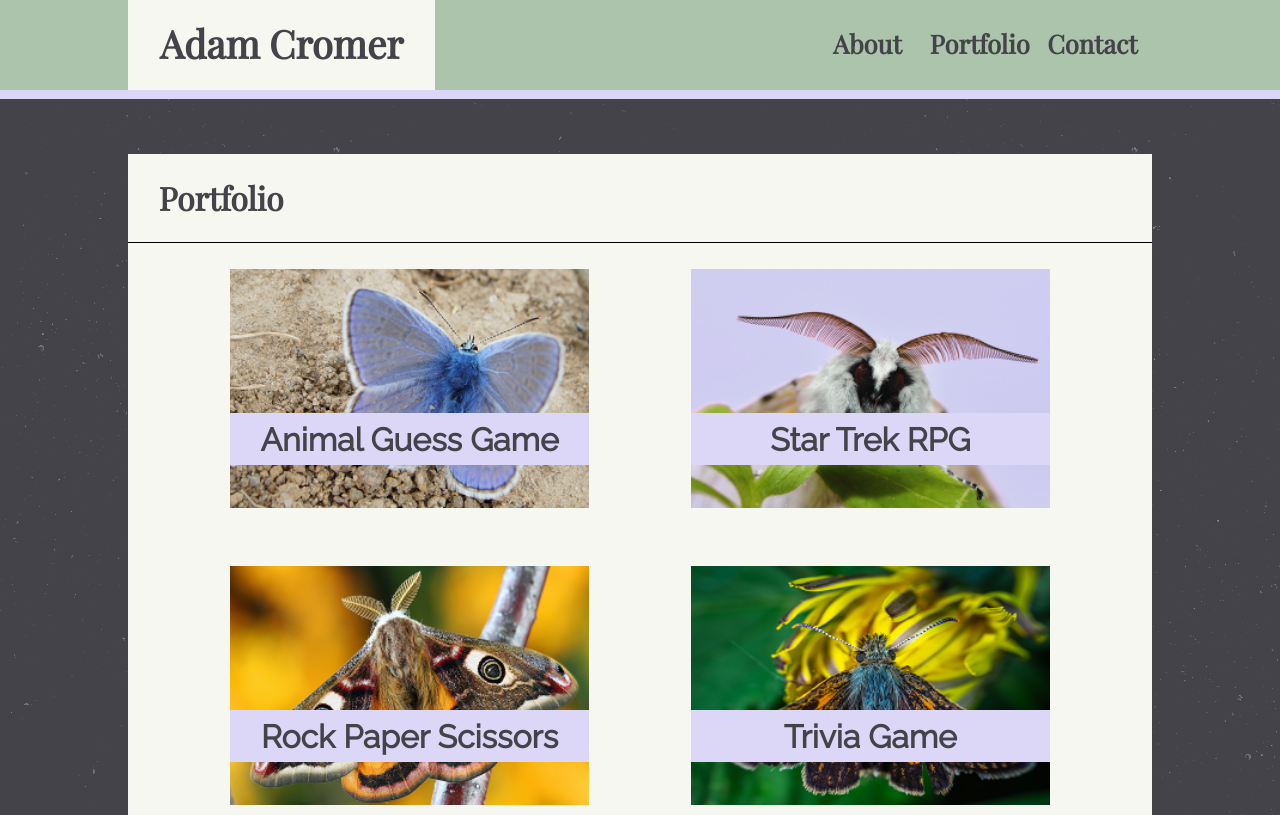
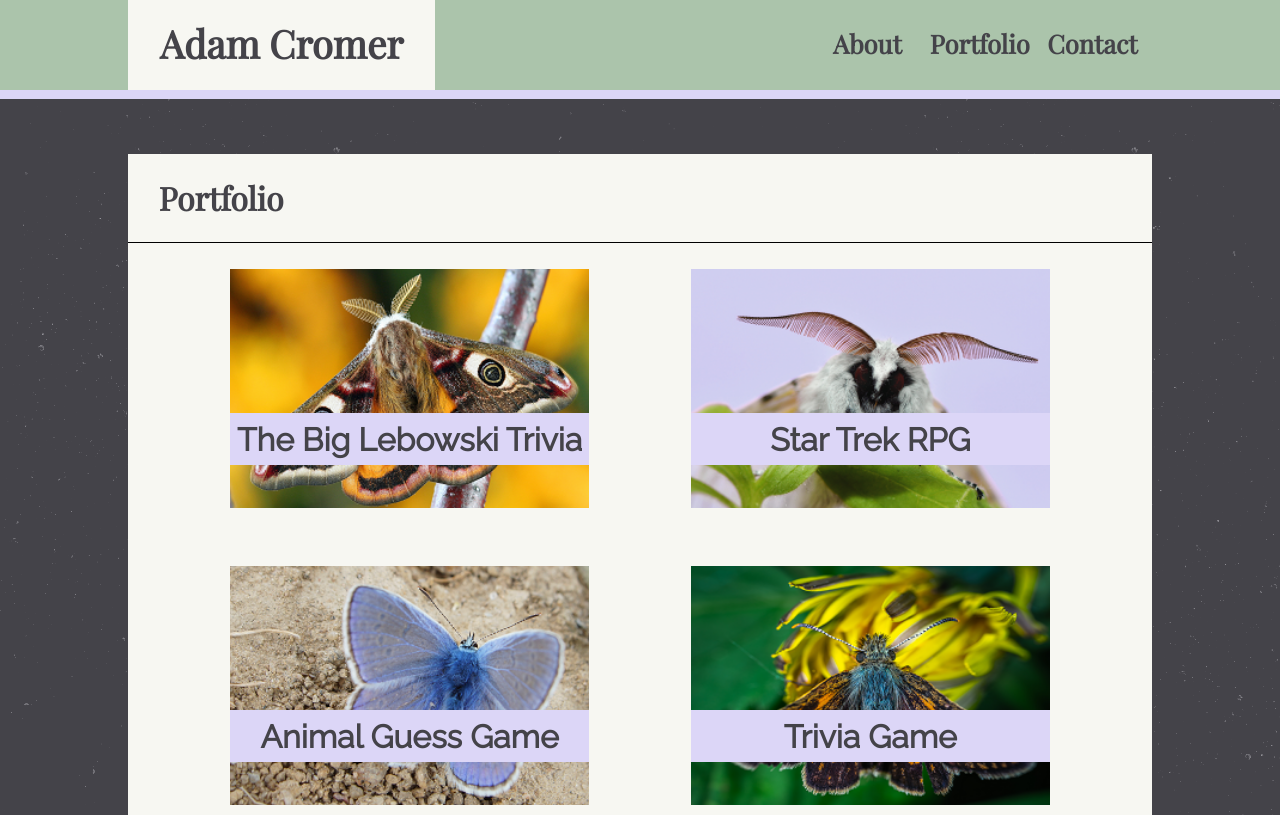
Before and after one commit to adamcromer/Responsive-Portfolio, a plain HTML site: page portfolio.html in a window 1280 px wide. Shown: the top 815 px of the page. Drawn offline with nearby package versions, Linux system fonts and the light colour scheme.

Commit message:
added trivia on port

```diff
--- a/portfolio.html
+++ b/portfolio.html
@@ -32,11 +32,10 @@
 
     <section id="Main-Bio">
         <h2>Portfolio</h2>
-
         <div class="PortSquares">
-            <a target="_blank" href="https://adamcromer.github.io/Word-Guess-Game/">
-                <img class="PortImages" src="../Responsive-Portfolio/assets/images/moth1.png" alt="Moth1">
-                <p class="PortBanners">Animal Guess Game</p>
+            <a target="_blank" href="https://adamcromer.github.io/Trivia-Game/">
+                <img class="PortImages" src="../Responsive-Portfolio/assets/images/moth3.png" alt="Moth3">
+                <p class="PortBanners">The Big Lebowski Trivia</p>
             </a>
         </div>
         <div class="PortSquares">
@@ -46,8 +45,10 @@
             </a>
         </div>
         <div class="PortSquares">
-            <img class="PortImages" src="../Responsive-Portfolio/assets/images/moth3.png" alt="Moth3">
-            <p class="PortBanners">Rock Paper Scissors</p>
+            <a target="_blank" href="https://adamcromer.github.io/Word-Guess-Game/">
+                <img class="PortImages" src="../Responsive-Portfolio/assets/images/moth1.png" alt="Moth1">
+                <p class="PortBanners">Animal Guess Game</p>
+            </a>
         </div>
         <div class="PortSquares">
             <img class="PortImages" src="../Responsive-Portfolio/assets/images/moth4.png" alt="Moth4">
```
